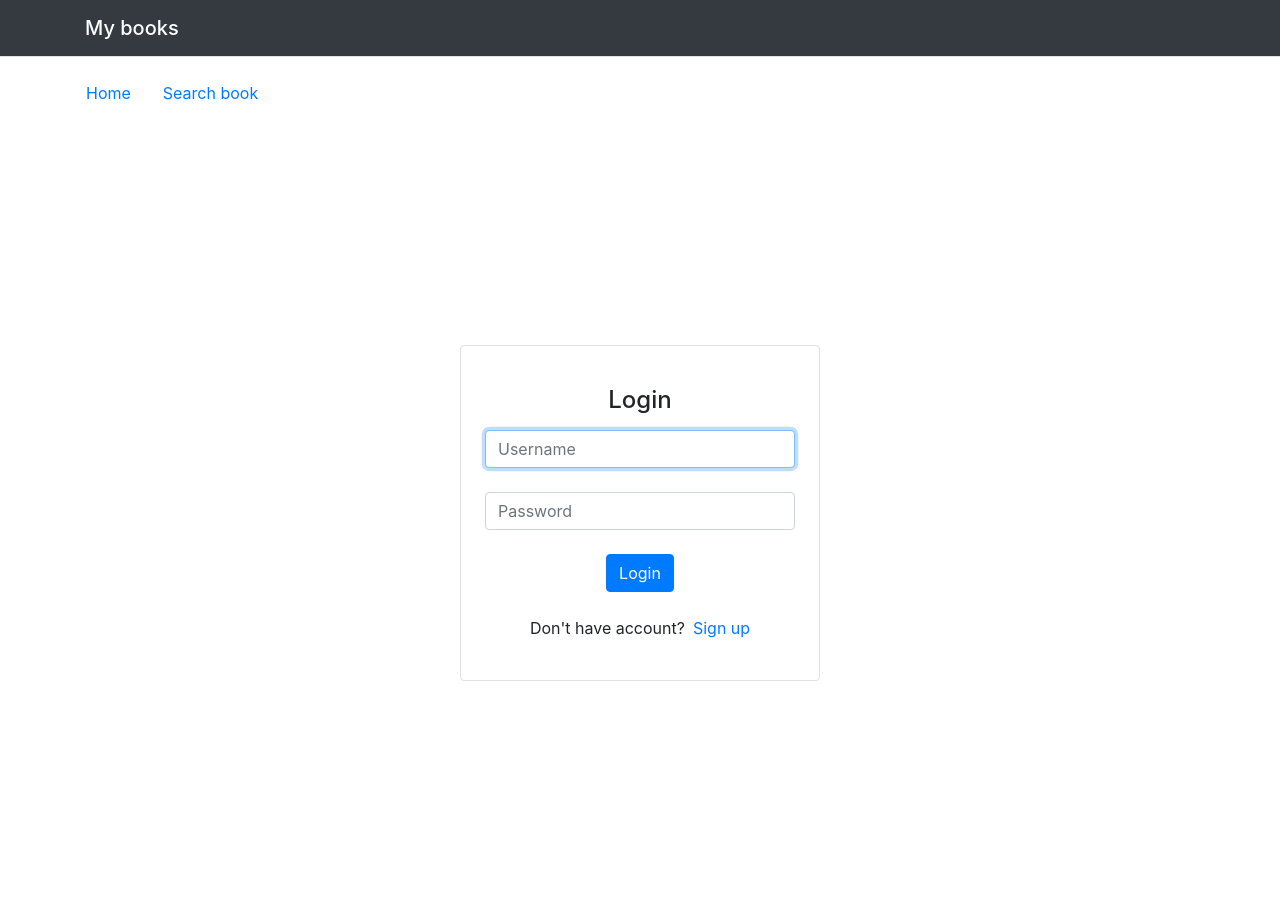
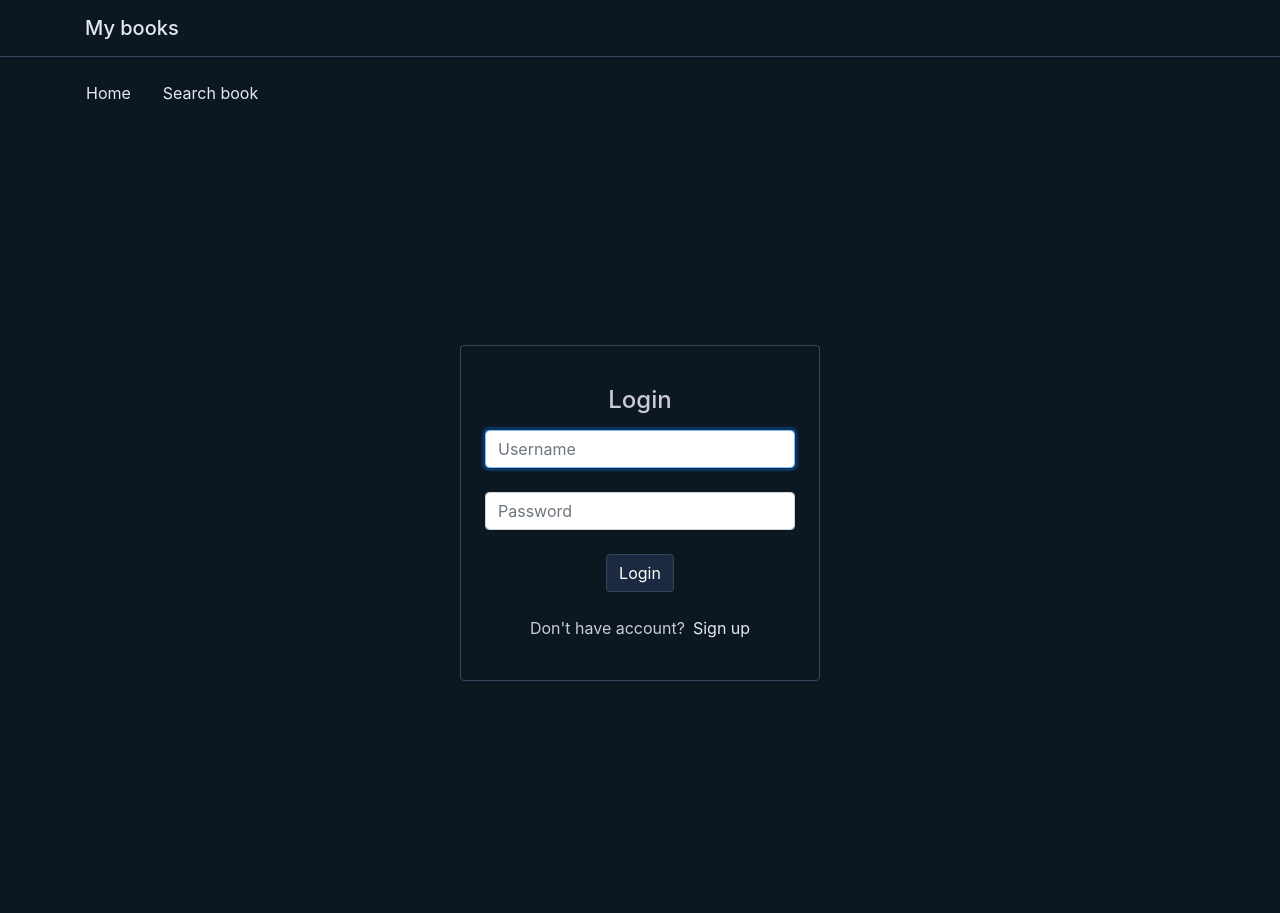
Before and after one commit to kubo455/some_django_project, a Django app: page / in a window 1280 px wide. Run offline with Django 5.2, Linux system fonts and the light colour scheme; some libraries are stand-ins or nearby versions.

Commit message:
Changing style

```diff
--- a/my_app/static/my_app/style.css
+++ b/my_app/static/my_app/style.css
@@ -1,8 +1,44 @@
+:root {
+    --bc-color: #0c1821;
+    --rich-black2: #11202d;
+    --oxford-blue: #1b2a41;
+    --charcoal: #324a5f;
+    --lavender: #ccc9dc;
+}
+
 body {
-    background-color: white;
+    background-color: var(--bc-color);
+    color: var(--lavender);
 }
 
 #card-img-top {
     width: 125px;
     height: auto;
 }
+
+.border {
+    border-color: var(--charcoal) !important;
+}
+
+.card {
+    border-color: var(--charcoal);
+    background-color: var(--bc-color);
+}
+
+.btn-primary {
+    background-color: var(--oxford-blue);
+    border-color: var(--charcoal);
+}
+
+.navbar {
+    background-color: var(--bc-color);
+    border-color: var(--charcoal) !important;
+}
+
+.navbar-brand {
+    color: lavender;
+}
+
+a {
+    color: lavender;
+}
--- a/my_app/templates/my_app/layout.html
+++ b/my_app/templates/my_app/layout.html
@@ -13,9 +13,9 @@
     </head>
 
     <body>
-        <nav class="navbar bg-dark border-bottom border-body" data-bs-theme="dark">
+        <nav class="navbar border-bottom border-body">
             <div class="container">
-                <a class="navbar-brand mb-0 h1" style="color: white;" href="#">My books</a>
+                <a class="navbar-brand mb-0 h1" href="#">My books</a>
                 <!-- <div class="navbar-nav">
                     <a class="nav-link" href="{% url 'index' %}">Home</a>
                     <a class="nav-link" href="{% url 'search_book' %}">Search book</a>
@@ -34,3 +34,5 @@
 
     </body>
 </html>
+
+<!-- <nav class="navbar bg-dark border-bottom border-body" data-bs-theme="dark"> -->
```
Also changed, not shown: my_app/static/my_app/index.js (+4 -4 lines), my_app/templates/my_app/index.html (+2 -18 lines).
